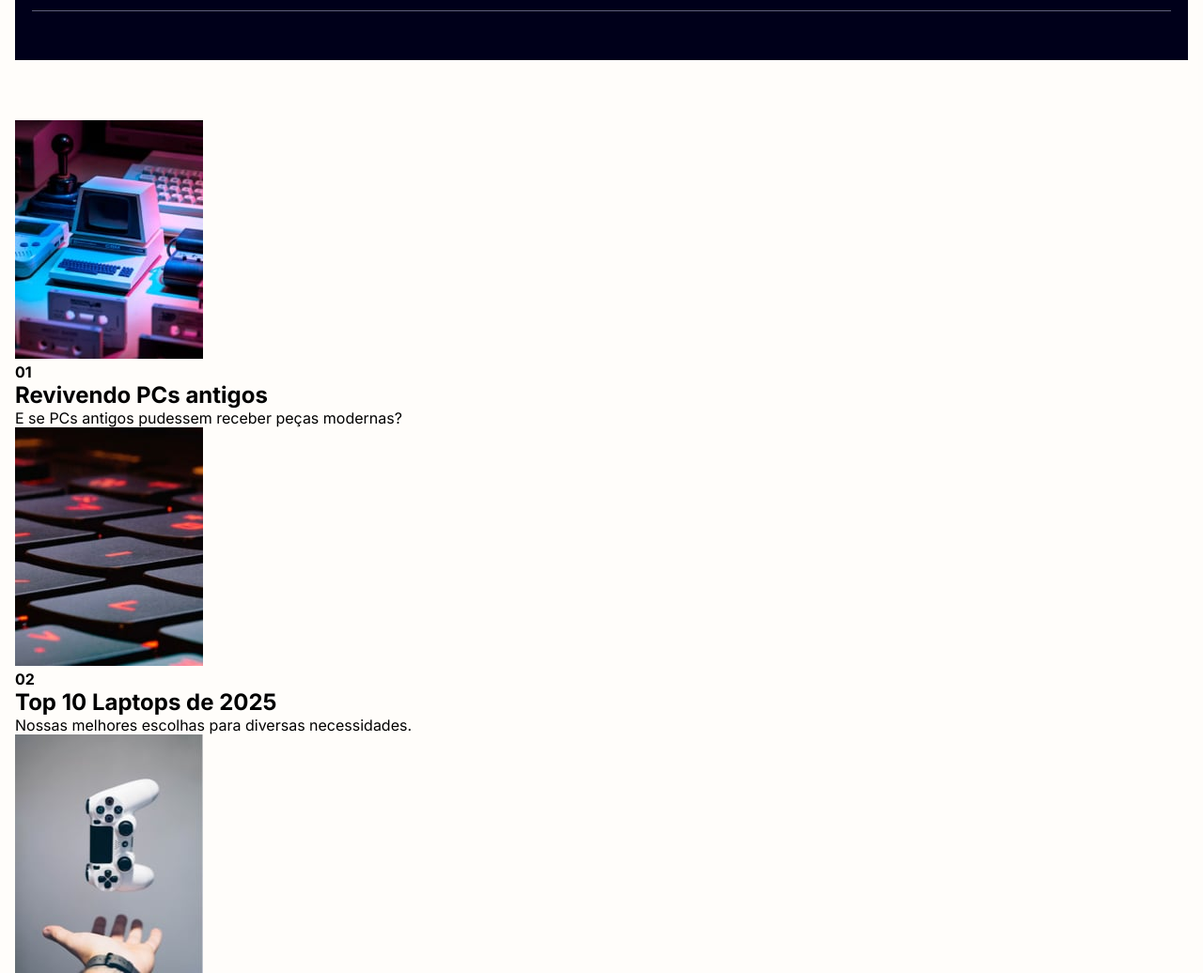
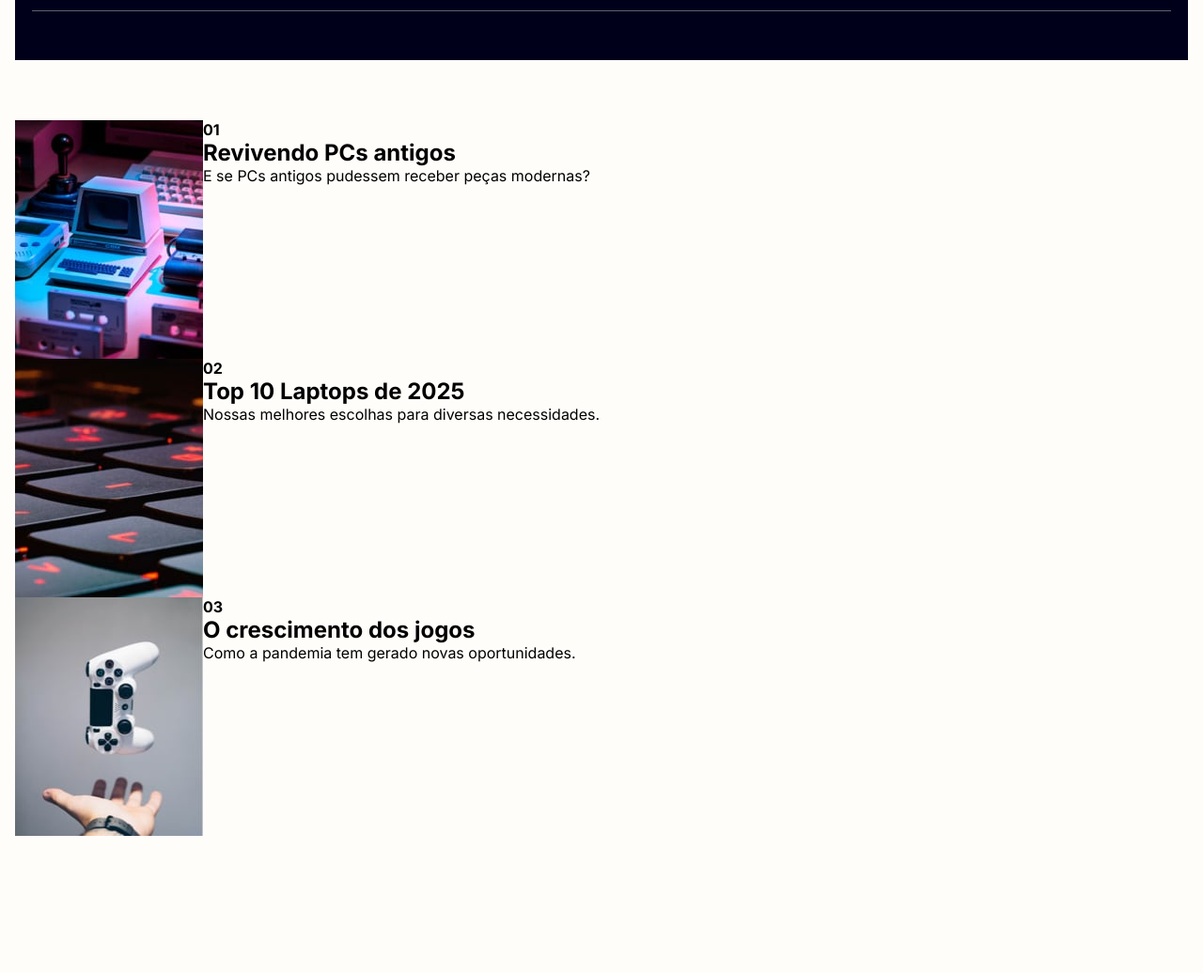
Before and after one commit to CaioDamascenoLK/projeto_noticias, a plain HTML site: page index.html in a window 1280 px wide. Shown: the part 1860-2896 px from the top of the page at 94% size. After the commit the page ends 2778 px from the top, so only its background shows below. Drawn offline with Linux system fonts and the light colour scheme.

Commit message:
ERRO ARRUMADO! as divs da terceira seção não estavam funcionando corretamente no display flex

```diff
--- a/index.html
+++ b/index.html
@@ -41,13 +41,14 @@
                 <p>O financiamento privado por empresas de capital de risco caiu 50%.</p>
             </div>
         </section>
-        <section>
-            <div>
-                <img src="./assets/images/image-retro-pcs.jpg" alt="imagem de computadores antigos">
+        <section class="teceira-secao">
                 <div>
+                    <img src="./assets/images/image-retro-pcs.jpg" alt="imagem de computadores antigos">
+                    <div>
                     <strong>01</strong>
                     <h2>Revivendo PCs antigos</h2>
                     <p>E se PCs antigos pudessem receber peças modernas?</p>
+                    </div>
                 </div>
                 <div>
                     <img src="./assets/images/image-top-laptops.jpg" alt="laptops">
@@ -66,7 +67,7 @@
                     </div>
                 </div>
 
-            </div>
+
         </section>
     </main>
 </body>
--- a/style.css
+++ b/style.css
@@ -99,3 +99,7 @@ body{
     font-size: 0.9375rem;
     line-height: 1.625rem;
 }
+
+.teceira-secao > div{
+    display: flex;
+}
```
